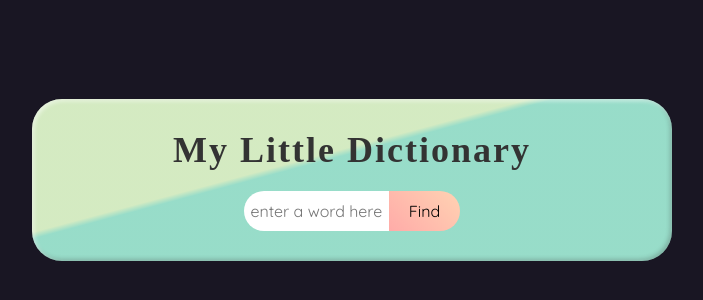
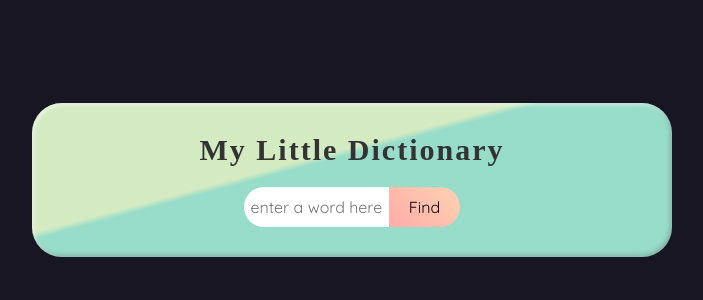
Before and after one commit to devChrisho/livy-dictionary-app, a React (Create React App) app: page / in a window 1280 px wide. Shown: the part 220-520 px from the top of the page, without its empty margins (288-991 px from the left). Built offline with nearby package versions, Linux system fonts and the light colour scheme; a web font is replaced by a local one.

Commit message:
Update Container.js

```diff
--- a/src/components/Container.js
+++ b/src/components/Container.js
@@ -8,24 +8,25 @@ const StyledContainer = styled.div`
   flex-direction: column;
   justify-content: center;
   align-items: center;
-  padding: 3rem;
 
   position: relative;
   width: 100%;
+
+  border-radius: 2rem;
+  padding: 3rem;
+
+  color: var(--ncol100);
   background-image: linear-gradient(
     -15deg,
     var(--col100) 58%,
     var(--col200) 60%
   );
-  border-radius: 2rem;
   box-shadow: inset 2px 2px 4px rgba(255, 255, 255, 0.544),
     inset -2px -2px 4px rgba(42, 42, 42, 0.243);
 
-  color: var(--ncol100);
-
   > h1 {
     font-family: var(--ff4);
-    font-size: 3.6rem;
+    font-size: 3rem;
   }
 
   .input-container {
@@ -35,6 +36,7 @@ const StyledContainer = styled.div`
     justify-content: center;
     margin-top: 2rem;
     width: 100%;
+
     input {
       font-size: 1.6rem;
       height: 4rem;
@@ -42,19 +44,27 @@ const StyledContainer = styled.div`
       outline: none;
       text-align: center;
       border: none;
-      width: 25%;
+      width: 50%;
       transition: all 0.5s ease;
+
       &:focus {
-        width: 50%;
+        width: 100%;
+      }
+      @media screen and (min-width: 600px) {
+        width: 25%;
+        &:focus {
+          width: 50%;
+        }
       }
     }
+
     button {
       font-size: 1.6rem;
       height: 4rem;
       padding: 0 2rem;
       border-radius: 0 20px 20px 0;
       background-image: linear-gradient(45deg, var(--col400), var(--col300));
-      /* background-color: var(--col400); */
+
       outline: none;
       border: none;
       &:active {
@@ -173,7 +183,7 @@ const Container = () => {
       inputEl.current.value = '';
       inputEl.current.focus();
     }
-  }
+  };
 
   // !exp Call API
   const findMeaning = async word => {
@@ -223,7 +233,12 @@ const Container = () => {
       /> */}
       <h1>My Little Dictionary</h1>
       <div className='input-container'>
-        <input type='text' placeholder='enter a word here' ref={inputEl}  onKeyPress={keypressHandler} />
+        <input
+          type='text'
+          placeholder='enter a word here'
+          ref={inputEl}
+          onKeyPress={keypressHandler}
+        />
         <button onClick={buttonClickHandler}>Find</button>
       </div>
 
```
